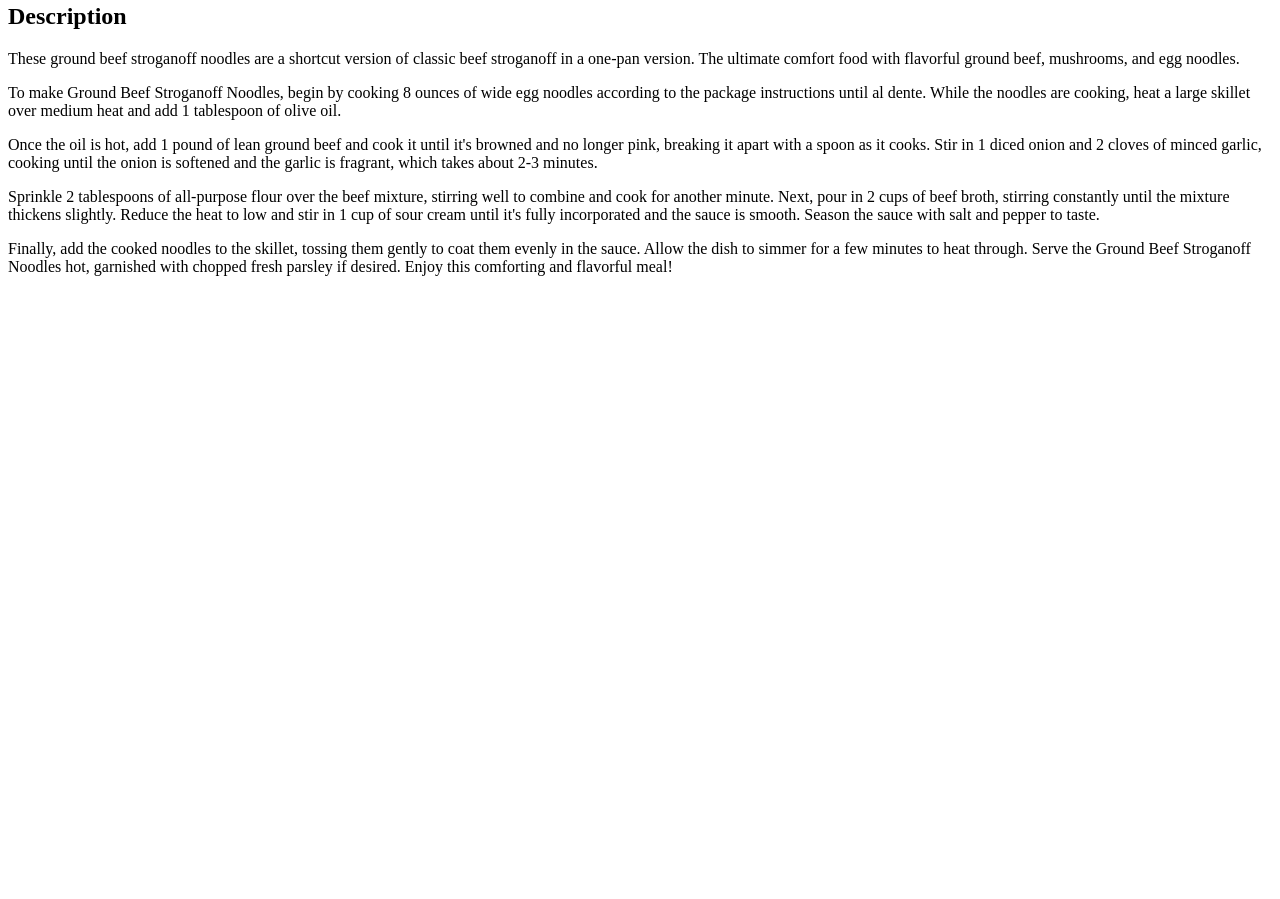
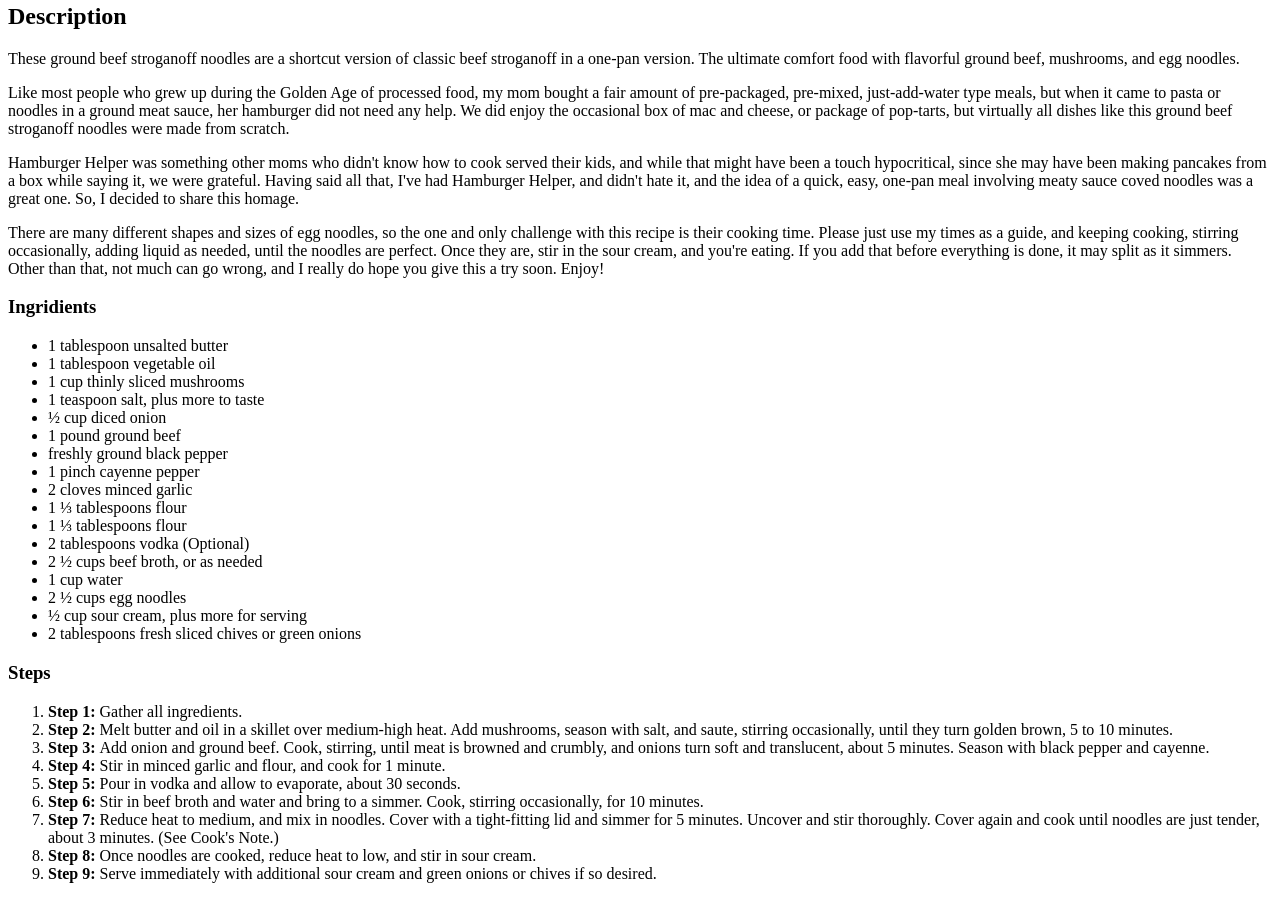
Before and after one commit to awinooliyo/odin-recipes, a plain HTML site: page recipes/groundbeef.html in a window 1280 px wide. Shown: the part 613-1512 px from the top of the page. Before the commit the page ends 905 px from the top, so only its background shows below. Drawn offline with Linux system fonts and the light colour scheme.

Commit message:
more changes

```diff
--- a/recipes/groundbeef.html
+++ b/recipes/groundbeef.html
@@ -14,9 +14,40 @@
         <img src="../recipes/ground-beef-stroganoff-noodles.webp" "ground beef recipe">
         <h2>Description</h2>
         <p>These ground beef stroganoff noodles are a shortcut version of classic beef stroganoff in a one-pan version. The ultimate comfort food with flavorful ground beef, mushrooms, and egg noodles.</p>
-        <p>To make Ground Beef Stroganoff Noodles, begin by cooking 8 ounces of wide egg noodles according to the package instructions until al dente. While the noodles are cooking, heat a large skillet over medium heat and add 1 tablespoon of olive oil.</p>
-        <p>Once the oil is hot, add 1 pound of lean ground beef and cook it until it's browned and no longer pink, breaking it apart with a spoon as it cooks. Stir in 1 diced onion and 2 cloves of minced garlic, cooking until the onion is softened and the garlic is fragrant, which takes about 2-3 minutes.</p>
-        <p>Sprinkle 2 tablespoons of all-purpose flour over the beef mixture, stirring well to combine and cook for another minute. Next, pour in 2 cups of beef broth, stirring constantly until the mixture thickens slightly. Reduce the heat to low and stir in 1 cup of sour cream until it's fully incorporated and the sauce is smooth. Season the sauce with salt and pepper to taste.</p>
-        <p>Finally, add the cooked noodles to the skillet, tossing them gently to coat them evenly in the sauce. Allow the dish to simmer for a few minutes to heat through. Serve the Ground Beef Stroganoff Noodles hot, garnished with chopped fresh parsley if desired. Enjoy this comforting and flavorful meal!</p>
+        <p>Like most people who grew up during the Golden Age of processed food, my mom bought a fair amount of pre-packaged, pre-mixed, just-add-water type meals, but when it came to pasta or noodles in a ground meat sauce, her hamburger did not need any help. We did enjoy the occasional box of mac and cheese, or package of pop-tarts, but virtually all dishes like this ground beef stroganoff noodles were made from scratch.</p>
+        <p>Hamburger Helper was something other moms who didn't know how to cook served their kids, and while that might have been a touch hypocritical, since she may have been making pancakes from a box while saying it, we were grateful. Having said all that, I've had Hamburger Helper, and didn't hate it, and the idea of a quick, easy, one-pan meal involving meaty sauce coved noodles was a great one. So, I decided to share this homage.</p>
+        <p>There are many different shapes and sizes of egg noodles, so the one and only challenge with this recipe is their cooking time. Please just use my times as a guide, and keeping cooking, stirring occasionally, adding liquid as needed, until the noodles are perfect. Once they are, stir in the sour cream, and you're eating. If you add that before everything is done, it may split as it simmers. Other than that, not much can go wrong, and I really do hope you give this a try soon. Enjoy!</p>
+        <h3>Ingridients</h3>
+        <ul>
+            <li>1 tablespoon unsalted butter</li>
+            <li>1 tablespoon vegetable oil</li>
+            <li>1 cup thinly sliced mushrooms</li>
+            <li>1 teaspoon salt, plus more to taste</li>
+            <li>½ cup diced onion</li>
+            <li>1 pound ground beef</li>
+            <li>freshly ground black pepper</li>
+            <li>1 pinch cayenne pepper</li>
+            <li>2 cloves minced garlic</li>
+            <li>1 ⅓ tablespoons flour</li>
+            <li>1 ⅓ tablespoons flour</li>
+            <li>2 tablespoons vodka (Optional)</li>
+            <li>2 ½ cups beef broth, or as needed</li>
+            <li>1 cup water</li>
+            <li>2 ½ cups egg noodles</li>
+            <li> ½ cup sour cream, plus more for serving</li>
+            <li>2 tablespoons fresh sliced chives or green onions</li>
+        </ul>
+    <h3>Steps</h3>
+    <ol>
+        <li><strong>Step 1: </strong>Gather all ingredients.</li>
+        <li><strong>Step 2: </strong>Melt butter and oil in a skillet over medium-high heat. Add mushrooms, season with salt, and saute, stirring occasionally, until they turn golden brown, 5 to 10 minutes.</li>
+        <li><strong>Step 3: </strong>Add onion and ground beef. Cook, stirring, until meat is browned and crumbly, and onions turn soft and translucent, about 5 minutes. Season with black pepper and cayenne.</li>
+        <li><strong>Step 4: </strong>Stir in minced garlic and flour, and cook for 1 minute.</li>
+        <li><strong>Step 5: </strong>Pour in vodka and allow to evaporate, about 30 seconds.</li>
+        <li><strong>Step 6: </strong>Stir in beef broth and water and bring to a simmer. Cook, stirring occasionally, for 10 minutes.</li>
+        <li><strong>Step 7: </strong>Reduce heat to medium, and mix in noodles. Cover with a tight-fitting lid and simmer for 5 minutes. Uncover and stir thoroughly. Cover again and cook until noodles are just tender, about 3 minutes. (See Cook's Note.)</li>
+        <li><strong>Step 8: </strong>Once noodles are cooked, reduce heat to low, and stir in sour cream.</li>
+        <li><strong>Step 9: </strong>Serve immediately with additional sour cream and green onions or chives if so desired.</li>
+    </ol>
     </body>
 </html>
```
Also changed, not shown: recipes/americanlasagna.html (added, +26 -0 lines), recipes/lasagna.html (deleted, +0 -22 lines), recipes/yakisobachicken.html (+18 -4 lines).
